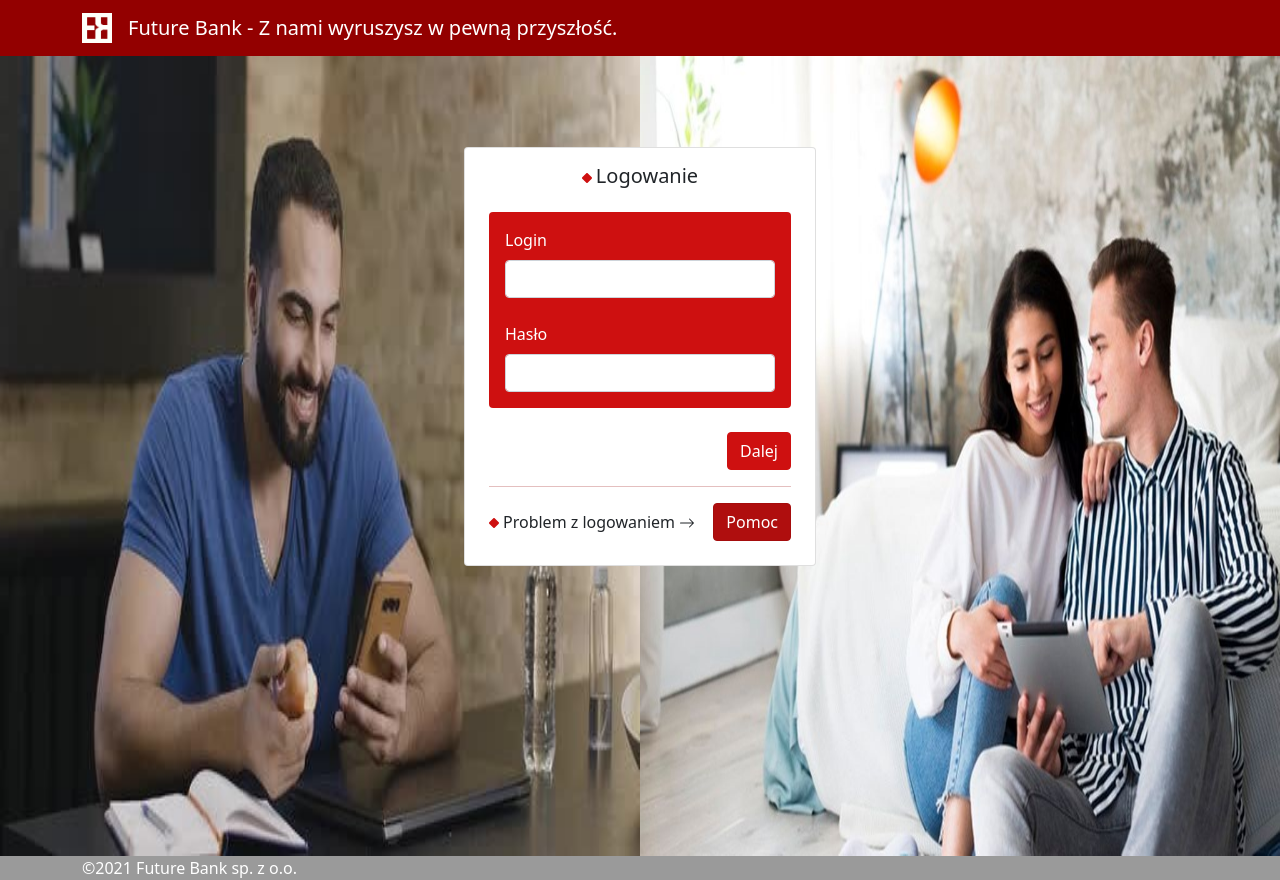
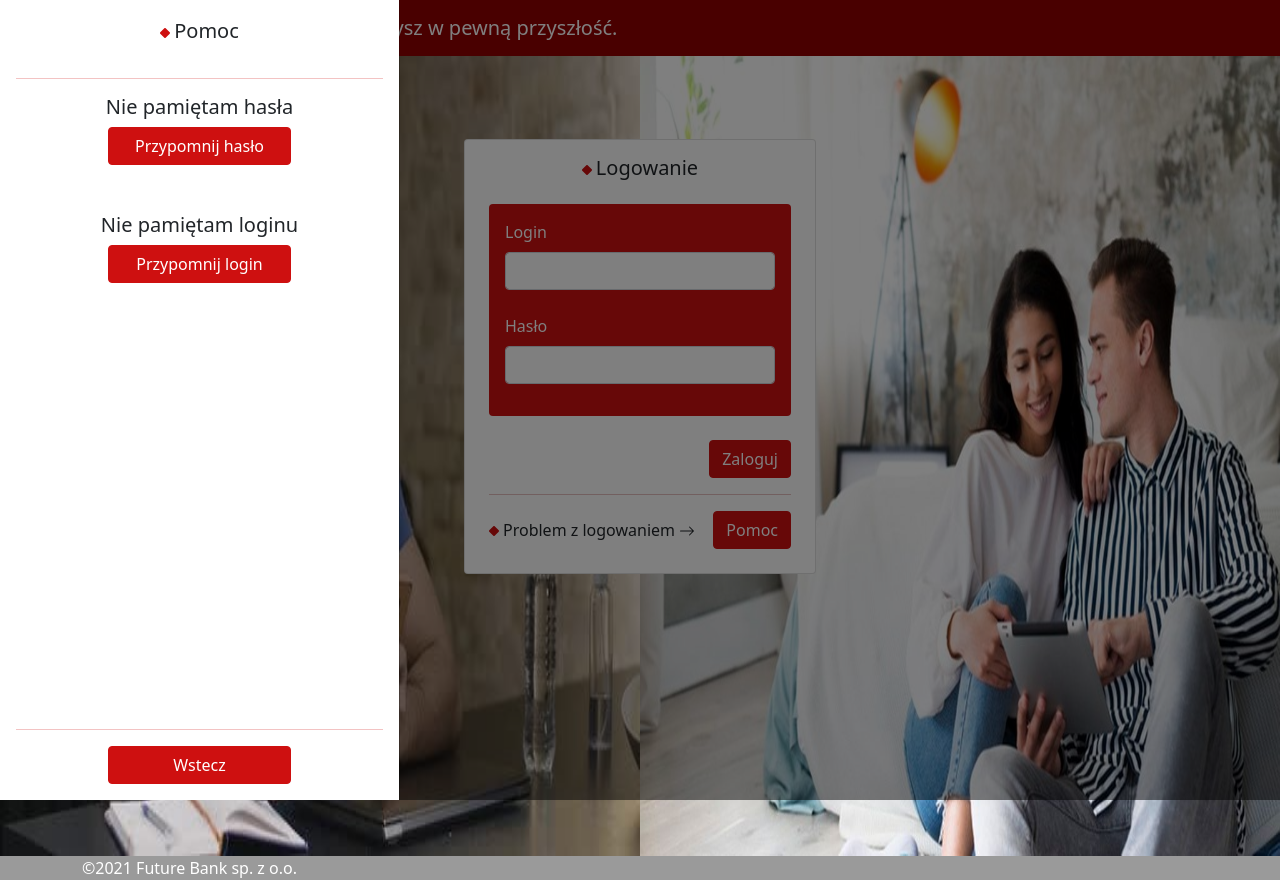
Before and after one commit to Paros998/OnlineBankFrontend, a React (Create React App) app: page /client/login in a window 1280 px wide. Both pictures are taken after a click on the button "Pomoc". Built offline with nearby package versions, Linux system fonts and the light colour scheme.

Commit message:
completed login page, needs to be connected with BE, added routing

```diff
--- a/package.json
+++ b/package.json
@@ -17,6 +17,7 @@
     "react-bootstrap": "^2.0.1",
     "react-bootstrap-icons": "^1.6.1",
     "react-dom": "^17.0.2",
+    "react-router-dom": "^5.3.0",
     "react-scripts": "4.0.3",
     "sass": "^1.43.4",
     "typescript": "^4.4.4",
@@ -47,6 +48,8 @@
     ]
   },
   "devDependencies": {
+    "@types/react-router-dom": "^5.3.0",
+    "http-proxy-middleware": "^2.0.1",
     "node-sass": "^6.0.1"
   }
 }
--- a/src/App.tsx
+++ b/src/App.tsx
@@ -1,10 +1,26 @@
 import React from 'react';
+import { BrowserRouter as Router, Route, Switch } from "react-router-dom";
 import Client from "./client/Client";
+import { initAxios } from "./utils/initAxios";
+import NotFound404 from "./components/NotFound404/NotFound404";
+
+initAxios();
 
 function App() {
-  // TODO router with client and employee
   return (
-    <Client />
+    <Router>
+      <Switch>
+        <Route
+          path='/client'
+          component={Client}
+        />
+
+        <Route
+          path='*'
+          component={NotFound404}
+        />
+      </Switch>
+    </Router>
   );
 }
 
--- a/src/client/views/UnauthorisedViews/Login/Login.tsx
+++ b/src/client/views/UnauthorisedViews/Login/Login.tsx
@@ -1,4 +1,4 @@
-import React from 'react';
+import React, { useState } from 'react';
 import { Formik, FormikValues } from 'formik';
 import { Image } from "react-bootstrap";
 import UnauthorisedNavbar from "../../../../components/UnauthorisedNavbar/UnauthorisedNavbar";
@@ -7,10 +7,11 @@ import bgLogin2 from '../../../../assets/images/bg-login2.jpg';
 import LoginForm from "../../../../components/LoginForm/LoginForm";
 import { LoginFormikValues } from "../../../../interfaces/LoginFormikValues";
 import Footer from "../../../../components/Footer/Footer";
+import LoginHelpOffCanvas from "../../../../components/LoginHelpOffCanvas/LoginHelpOffCanvas";
 
 const formikValues: LoginFormikValues = {
   login: '',
-  password: ''
+  password: '',
 };
 
 const handleSubmit = (values: FormikValues) => {
@@ -18,7 +19,8 @@ const handleSubmit = (values: FormikValues) => {
 }
 
 const Login = () => {
-
+  const [ showHelpCanvas, setShowHelpCanvas ] = useState(false);
+  const handleHelpCanvas = (isShown: boolean) => setShowHelpCanvas(isShown);
   return (
     <>
       <UnauthorisedNavbar/>
@@ -38,11 +40,19 @@ const Login = () => {
           initialValues={formikValues}
           onSubmit={handleSubmit}
         >
-          <LoginForm className='d-flex h-75 justify-content-center align-items-center'/>
+          <LoginForm
+            className='d-flex h-75 justify-content-center align-items-center'
+            handleHelpCanvas={handleHelpCanvas}
+          />
         </Formik>
       </div>
 
       <Footer/>
+
+      <LoginHelpOffCanvas
+        showHelpCanvas={showHelpCanvas}
+        handleHelpCanvas={handleHelpCanvas}
+      />
     </>
   );
 };
--- a/src/client/views/UnauthorisedViews/UnauthorisedViews.tsx
+++ b/src/client/views/UnauthorisedViews/UnauthorisedViews.tsx
@@ -1,9 +1,23 @@
 import React from 'react';
+import { BrowserRouter as Router, Route, Switch } from "react-router-dom";
 import Login from "./Login/Login";
+import NotFound404 from "../../../components/NotFound404/NotFound404";
 
 const UnauthorisedViews = () => {
   return (
-    <Login />
+    <Router>
+      <Switch>
+        <Route
+          path='/client/login'
+          component={Login}
+        />
+
+        <Route
+          path='*'
+          component={NotFound404}
+        />
+      </Switch>
+    </Router>
   );
 };
 
--- a/src/components/Inputs/TextInput/TextInput.tsx
+++ b/src/components/Inputs/TextInput/TextInput.tsx
@@ -4,15 +4,16 @@ import { ErrorMessage, useField } from "formik";
 
 interface TextInputProps extends FormControlProps {
   label?: string;
+  labelClassName?: string;
   name: string;
   containerClass?: string;
 }
 
-const TextInput: FC<TextInputProps> = ({ label, containerClass, ...props }) => {
+const TextInput: FC<TextInputProps> = ({ label, containerClass, labelClassName, ...props }) => {
   const [ field ] = useField(props);
   return (
     <Form.Group className={containerClass}>
-      <Form.Label className='text-white'>{label}</Form.Label>
+      <Form.Label className={labelClassName}>{label}</Form.Label>
 
       <Form.Control {...field} {...props}/>
 
--- a/src/components/LoginForm/LoginForm.tsx
+++ b/src/components/LoginForm/LoginForm.tsx
@@ -5,7 +5,11 @@ import { Form } from "formik";
 import TextInput from "../Inputs/TextInput/TextInput";
 import TextWithDiamond from "../TextWithDiamond/TextWithDiamond";
 
-const LoginForm: FC<HTMLAttributes<any>> = (props) => {
+interface LoginFormProps extends HTMLAttributes<any> {
+  handleHelpCanvas: (isShown: boolean) => void;
+}
+
+const LoginForm: FC<LoginFormProps> = ({ handleHelpCanvas, ...props }) => {
   return (
     <div {...props}>
       <Card style={{ width: '22rem' }}>
@@ -22,30 +26,37 @@ const LoginForm: FC<HTMLAttributes<any>> = (props) => {
                 <TextInput
                   name='login'
                   label='Login'
+                  labelClassName='text-white'
                 />
 
                 <TextInput
                   name='password'
+                  type='password'
                   label='Hasło'
-                  containerClass='mt-4'
+                  labelClassName='text-white'
+                  containerClass='mt-4 mb-3'
                 />
               </div>
 
               <Button
                 className='float-end mt-4 mb-3'
+                type='submit'
               >
-                Dalej
+                Zaloguj
               </Button>
 
               <hr className='text-primary-dark w-100'/>
 
               <div className='d-flex justify-content-between align-items-baseline'>
                 <TextWithDiamond>
-                  <span className='text-wrap'>Problem z logowaniem <ArrowRight/></span>
+                  <span className='text-wrap'>
+                    Problem z logowaniem <ArrowRight/>
+                  </span>
                 </TextWithDiamond>
 
                 <Button
                   className='float-end'
+                  onClick={() => handleHelpCanvas(true)}
                 >
                   Pomoc
                 </Button>
--- /dev/null
+++ b/src/components/LoginHelpOffCanvas/LoginHelpOffCanvas.tsx
@@ -0,0 +1,82 @@
+import React, { FC, useState } from 'react';
+import { Button, Offcanvas } from "react-bootstrap";
+import TextWithDiamond from "../TextWithDiamond/TextWithDiamond";
+import RemindLoginOrPasswordOffCanvas from "./RemindLoginOrPasswordOffCanvas/RemindLoginOrPasswordOffCanvas";
+
+interface LoginHelpOffCanvasProps {
+  showHelpCanvas: boolean;
+  handleHelpCanvas: (isShown: boolean) => void;
+}
+
+const LoginHelpOffCanvas: FC<LoginHelpOffCanvasProps> = ({ handleHelpCanvas, showHelpCanvas }) => {
+  const [ showRemindLoginCanvas, setShowRemindLoginCanvas ] = useState(false);
+  const [ showRemindPasswordCanvas, setShowRemindPasswordCanvas ] = useState(false);
+
+  const handleRemindLoginCanvas = (isShown: boolean) => setShowRemindLoginCanvas(isShown);
+  const handleRemindPasswordCanvas = (isShown: boolean) => setShowRemindPasswordCanvas(isShown);
+
+  return (
+    <Offcanvas
+      show={showHelpCanvas}
+      onHide={() => handleHelpCanvas(false)}
+    >
+      <div className='d-flex justify-content-center'>
+        <Offcanvas.Header>
+          <Offcanvas.Title>
+            <TextWithDiamond>
+              Pomoc
+            </TextWithDiamond>
+          </Offcanvas.Title>
+        </Offcanvas.Header>
+      </div>
+
+      <Offcanvas.Body className='d-flex text-center flex-column justify-content-between'>
+        <section>
+          <hr className='text-primary w-100 mt-0 '/>
+
+          <h5>Nie pamiętam hasła</h5>
+          <Button
+            className='w-50'
+            onClick={() => handleRemindPasswordCanvas(true)}
+          >
+            Przypomnij hasło
+          </Button>
+
+          <h5 className='mt-5'>Nie pamiętam loginu</h5>
+          <Button
+            className='w-50'
+            onClick={() => handleRemindLoginCanvas(true)}
+          >
+            Przypomnij login
+          </Button>
+        </section>
+
+        <section>
+          <hr className='text-primary w-100'/>
+          <Button
+            className='w-50'
+            onClick={() => handleHelpCanvas(false)}
+          >
+            Wstecz
+          </Button>
+        </section>
+      </Offcanvas.Body>
+
+      <RemindLoginOrPasswordOffCanvas
+        showRemindLoginCanvas={showRemindLoginCanvas}
+        handleRemindLoginCanvas={handleRemindLoginCanvas}
+        requestUrl='dupa'
+        header='Przypomnij login'
+      />
+
+      <RemindLoginOrPasswordOffCanvas
+        showRemindLoginCanvas={showRemindPasswordCanvas}
+        handleRemindLoginCanvas={handleRemindPasswordCanvas}
+        requestUrl='dupa'
+        header='Przypomnij hasło'
+      />
+    </Offcanvas>
+  );
+};
+
+export default LoginHelpOffCanvas;
--- /dev/null
+++ b/src/components/LoginHelpOffCanvas/RemindLoginOrPasswordOffCanvas/RemindLoginOrPasswordOffCanvas.tsx
@@ -0,0 +1,98 @@
+import { Form, Formik } from 'formik';
+import React, { FC } from 'react';
+import axios from "axios";
+import { Button, Offcanvas } from "react-bootstrap";
+import TextWithDiamond from "../../TextWithDiamond/TextWithDiamond";
+import TextInput from "../../Inputs/TextInput/TextInput";
+
+interface RemindLoginOrPasswordOffCanvasProps {
+  showRemindLoginCanvas: boolean;
+  handleRemindLoginCanvas: (isShown: boolean) => void;
+  header: string;
+  requestUrl: string;
+}
+
+interface RemindLoginOrPasswordFormikValues {
+  email: string;
+}
+
+const RemindLoginOrPasswordOffCanvas: FC<RemindLoginOrPasswordOffCanvasProps> = ({
+                                                                                   showRemindLoginCanvas,
+                                                                                   requestUrl,
+                                                                                   header,
+                                                                                   handleRemindLoginCanvas
+                                                                                 }) => {
+  const handleSubmit = async ({ email }: RemindLoginOrPasswordFormikValues) => {
+    const auth = {
+      username: 'shanodis',
+      password: 'Uro1a*wci(tpJI;S"tWV0&Cw9'
+    };
+
+    try {
+      await axios.get(`users/${email}/login`, {
+        headers: {
+
+        },
+        auth
+      });
+    } catch (e) {
+      console.error(e);
+    }
+  }
+
+  return (
+    <Offcanvas
+      show={showRemindLoginCanvas}
+      onHide={() => handleRemindLoginCanvas(false)}
+      backdropClassName='opacity-0'
+    >
+      <div className='d-flex justify-content-center'>
+        <Offcanvas.Header>
+          <Offcanvas.Title>
+            <TextWithDiamond>
+              {header}
+            </TextWithDiamond>
+          </Offcanvas.Title>
+        </Offcanvas.Header>
+      </div>
+
+      <Offcanvas.Body>
+        <Formik<RemindLoginOrPasswordFormikValues>
+          initialValues={{ email: '' }}
+          onSubmit={handleSubmit}
+        >
+          <Form className='h-100 d-flex text-center flex-column justify-content-between'>
+            <section className='text-start'>
+              <hr className='text-primary w-100 mt-0 '/>
+
+              <TextInput
+                name='email'
+                label='Podaj adres e-mail'
+              />
+            </section>
+
+            <section>
+              <Button
+                className='w-50'
+                type='submit'
+              >
+                Wyslij
+              </Button>
+
+              <hr className='text-primary w-100'/>
+
+              <Button
+                className='w-50'
+                onClick={() => handleRemindLoginCanvas(false)}
+              >
+                Wstecz
+              </Button>
+            </section>
+          </Form>
+        </Formik>
+      </Offcanvas.Body>
+    </Offcanvas>
+  );
+};
+
+export default RemindLoginOrPasswordOffCanvas;
--- /dev/null
+++ b/src/components/NotFound404/NotFound404.tsx
@@ -0,0 +1,16 @@
+import React from 'react';
+import { EmojiFrown } from "react-bootstrap-icons";
+
+const NotFound404 = () => {
+  return (
+    <main className='d-flex flex-column justify-content-center align-items-center vh-100'>
+      <EmojiFrown
+        className='text-primary'
+        style={{ fontSize: '68px' }}
+      />
+      <h1>Not Found <span className='text-primary'>404</span></h1>
+    </main>
+  );
+};
+
+export default NotFound404;
--- /dev/null
+++ b/src/utils/initAxios.ts
@@ -0,0 +1,6 @@
+import axios from "axios";
+
+export const initAxios = () => {
+  axios.defaults.baseURL = 'https://pip-backend-server.herokuapp.com';
+  // axios.defaults.headers = { 'Content-Type': '' };
+}
```
Also changed, not shown: src/assets/images/Domino.png (added), 1 other file (tests, documents, lock files or other folders).
